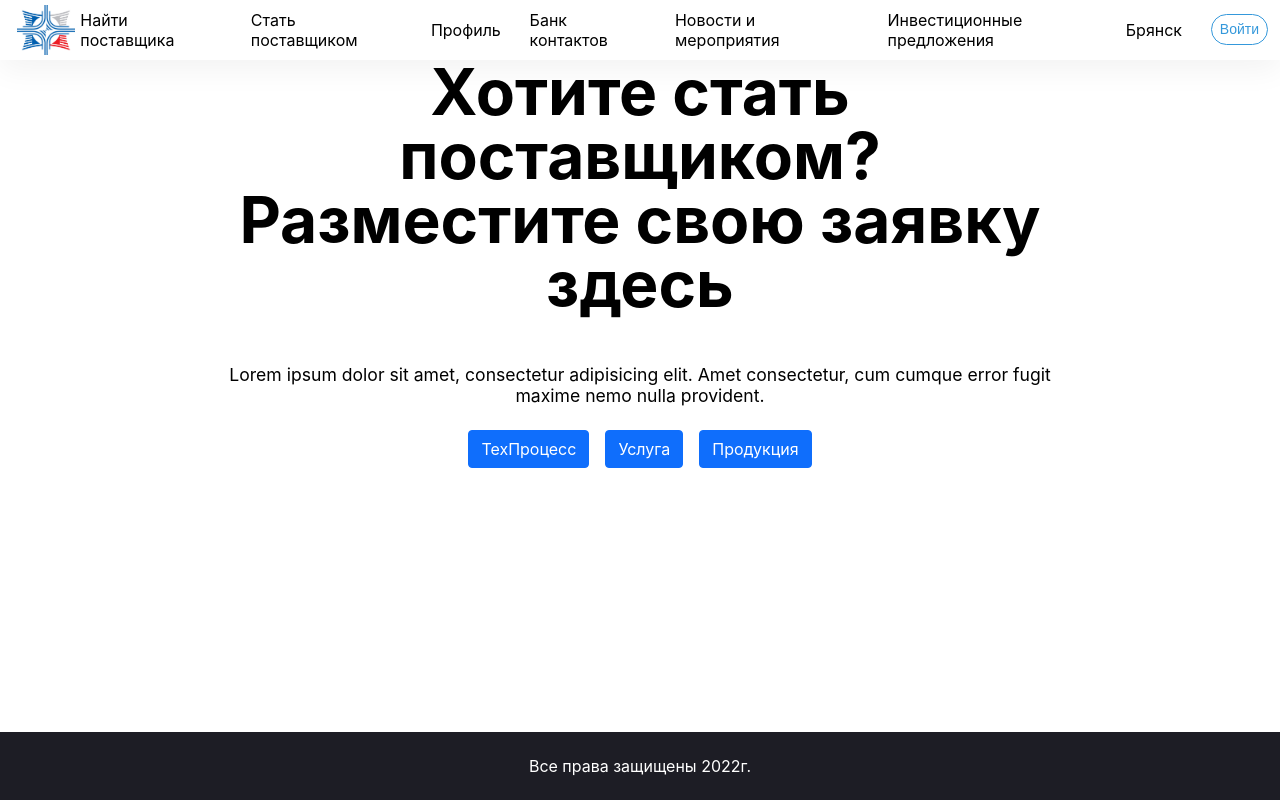
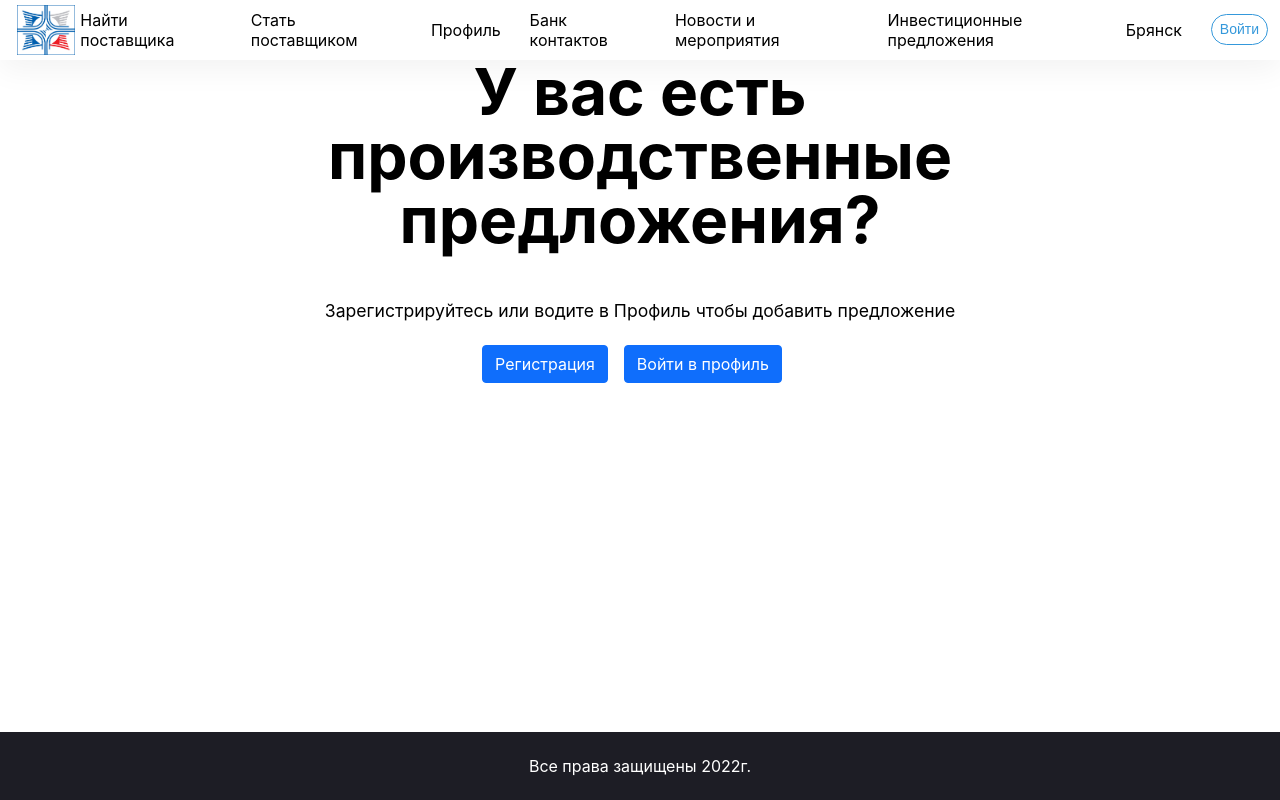
Before and after one commit to l0stvayne111/university-next, a Next.js app: page /supplier in a window 1280 px wide. Built offline with nearby package versions, Linux system fonts and the light colour scheme.

Commit message:
Логотип Стать поставщиком Классификатор на профиле

```diff
--- a/src/pages/supplier/index.tsx
+++ b/src/pages/supplier/index.tsx
@@ -17,8 +17,7 @@ const Supplier = () => {
                                 initial={`initial`}
                                 animate={`animate`}
                             >
-                                Хотите стать поставщиком?
-                                Разместите свою заявку здесь
+                                У вас есть производственные предложения?
                             </motion.h1>
                             <motion.p
                                 variants={fadeIn}
@@ -27,26 +26,20 @@ const Supplier = () => {
                                 animate={`animate`}
                                 className={`mt-5 mb-4`}
                             >
-                                Lorem ipsum dolor sit amet, consectetur adipisicing elit. Amet consectetur, cum
-                                cumque error
-                                fugit maxime nemo nulla provident.
+                                Зарегистрируйтесь или водите в Профиль чтобы добавить предложение
                             </motion.p>
                             <div className={`d-flex align-items-center justify-content-center`}>
                                 <Link href={`/auth/registration`}>
                                     <a className={`btn btn-primary`}>
-                                        ТехПроцесс
+                                        Регистрация
                                     </a>
                                 </Link>
-                                <Link href={`/auth/registration`}>
+                                <Link href={`/profile`}>
                                     <a className={`btn btn-primary mx-3`}>
-                                        Услуга
+                                         Войти в профиль
                                     </a>
                                 </Link>
-                                <Link href={`/auth/registration`}>
-                                    <a className={`btn btn-primary`}>
-                                        Продукция
-                                    </a>
-                                </Link>
+
                             </div>
                         </div>
 
```
Also changed, not shown: src/pages/profile/index.tsx (+41 -6 lines), public/logo.jpg.
